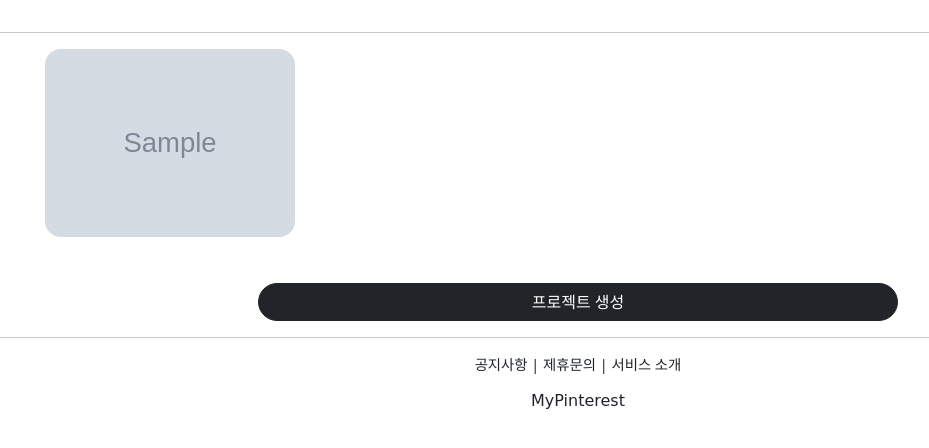
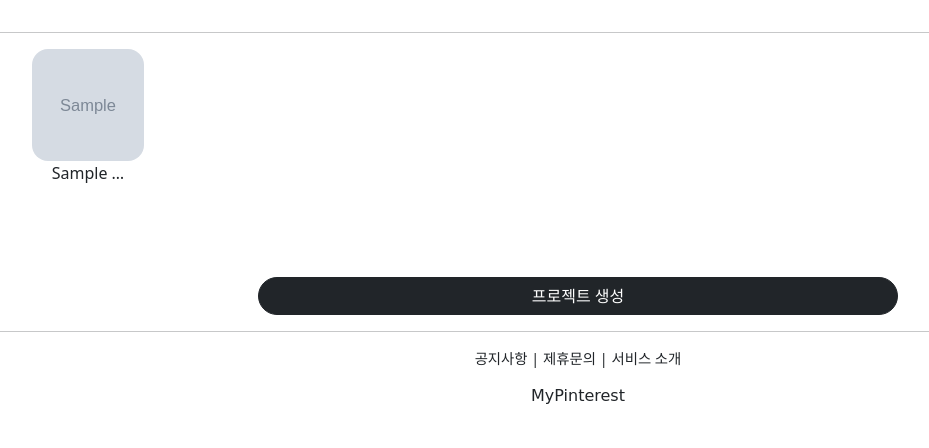
Before and after one commit to pok125/MyPinterest, a Django app: page /projects/list/ in a window 1280 px wide. Shown: the part 112-560 px from the top of the page, without its empty margins (62-991 px from the left). Run offline with Django 4.2, Linux system fonts and the light colour scheme; tables that the repository leaves empty hold one stand-in row (values such as "Sample post"); grey boxes marked "Sample" are stand-in pictures; parts of the project's set-up code (start-up, migrations or seed data) failed here and were passed over; some libraries are stand-ins or nearby versions; some web fonts are replaced.

Commit message:
project list 스타일 변경

```diff
--- a/core/projects/templates/projects/list.html
+++ b/core/projects/templates/projects/list.html
@@ -3,15 +3,15 @@
 {% block content %}
     <style>
         .container div {
-            width: 250px;
-            background-color: antiquewhite;
             display: flex;
             justify-content: center;
             align-items: center;
             border-radius: 1rem;
         }
         .container img {
-            width: 100%;
+            width: 7rem;
+            height: 7rem;
+            object-fit: cover;
             border-radius: 1rem;
         }
     </style>
@@ -20,10 +20,11 @@
     <div class="container">
 
         {% for project in projects %}
-        <div>
+        <div style="display: block; text-align: center;">
             <a href="{% url 'projects:detail' pk=project.pk %}">
-                <img src="{{ project.image.url }}" alt="">
+                <img src="{{ project.image.url }}" alt="" >
             </a>
+            <p>{{ project.title | truncatechars:8 }}</p>
         </div>
 
         {% endfor %}
```
